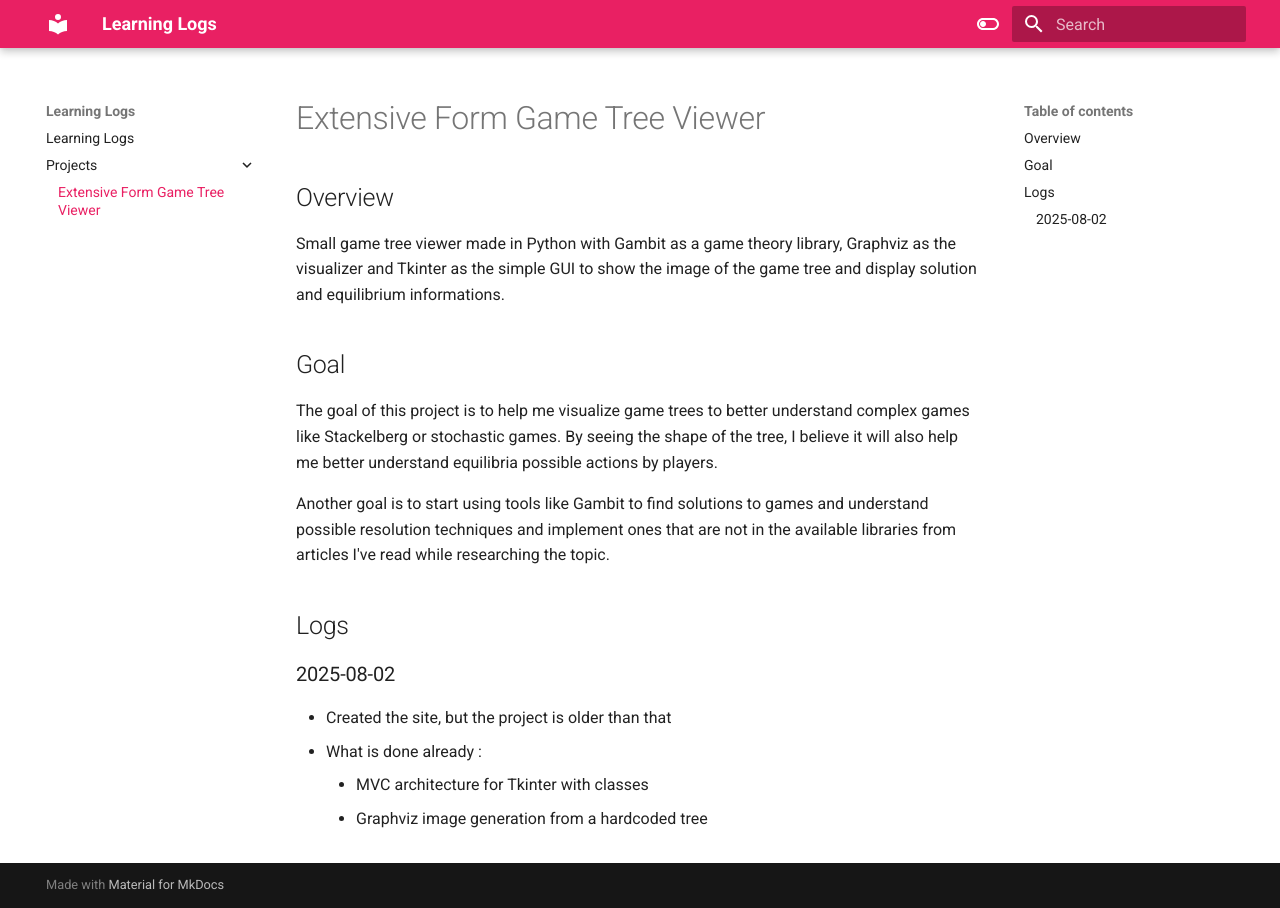
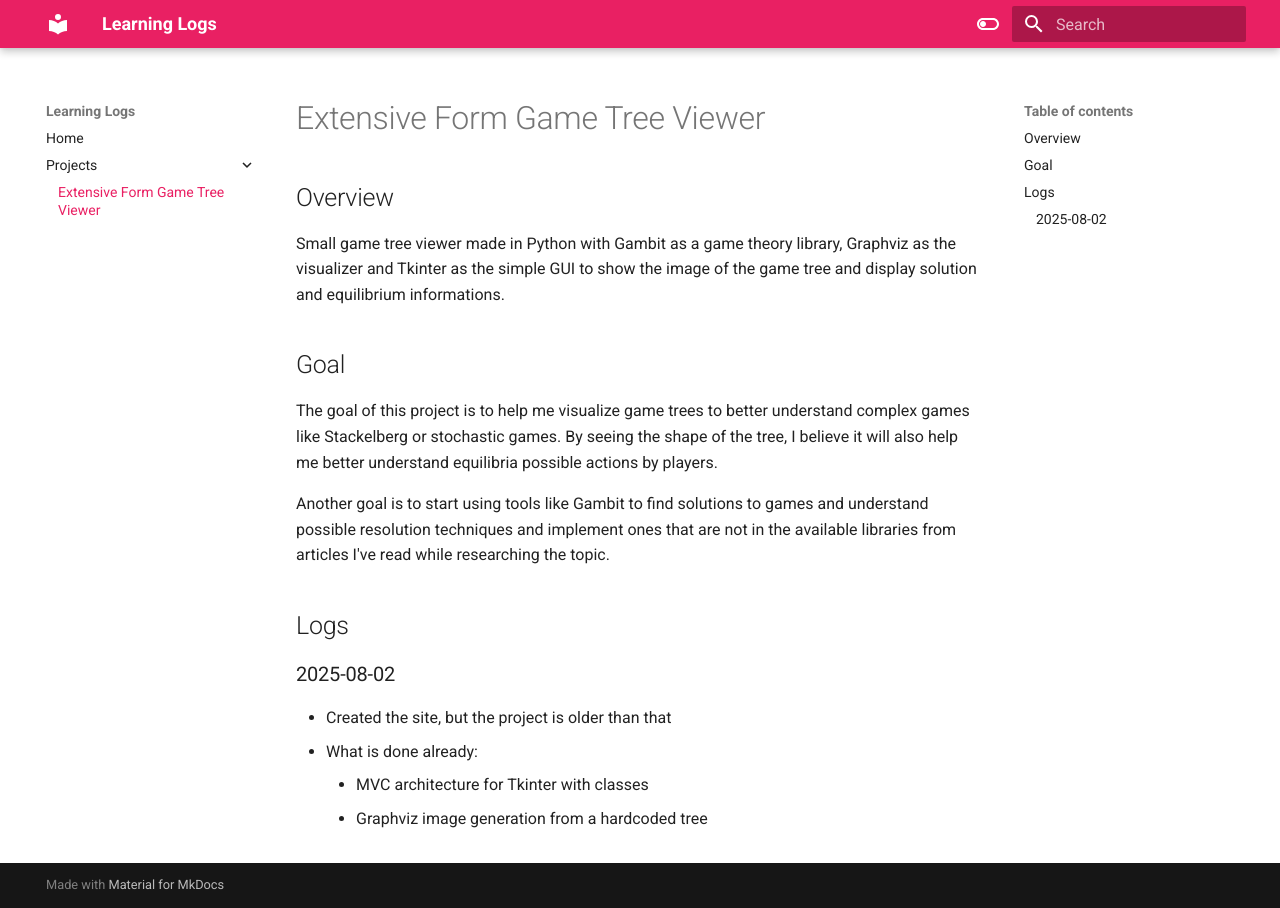
Before and after one commit to j-dumas/learning-logs, an MkDocs documentation site: the page built from content/Projects/Game Theory Viewer.md, in a window 1280 px wide. Built offline with MkDocs 1.6.1 and Material for MkDocs 9.7.7, drawn with Linux system fonts in a browser that asks for light colours.

Commit message:
Sync from private vault on 2025-08-02 13:56:32 UTC

```diff
--- a/content/Projects/Game Theory Viewer.md
+++ b/content/Projects/Game Theory Viewer.md
@@ -12,6 +12,6 @@ Another goal is to start using tools like Gambit to find solutions to games and
 ## Logs
 ### 2025-08-02
 - Created the site, but the project is older than that
-- What is done already :
+- What is done already:
 	- MVC architecture for Tkinter with classes
 	- Graphviz image generation from a hardcoded tree
--- a/content/index.md
+++ b/content/index.md
@@ -1,4 +1,4 @@
-# Learning Logs
+# Home
 Welcome to my collection of learning notes.
 I document my learning experience with various subjects, including my Master's Degree in ICS Security.
 Notes are written in Obsidian and selected to be published to Github Pages.
```
Also changed, not shown: other parts of content/index.md (+1 -0 lines).
